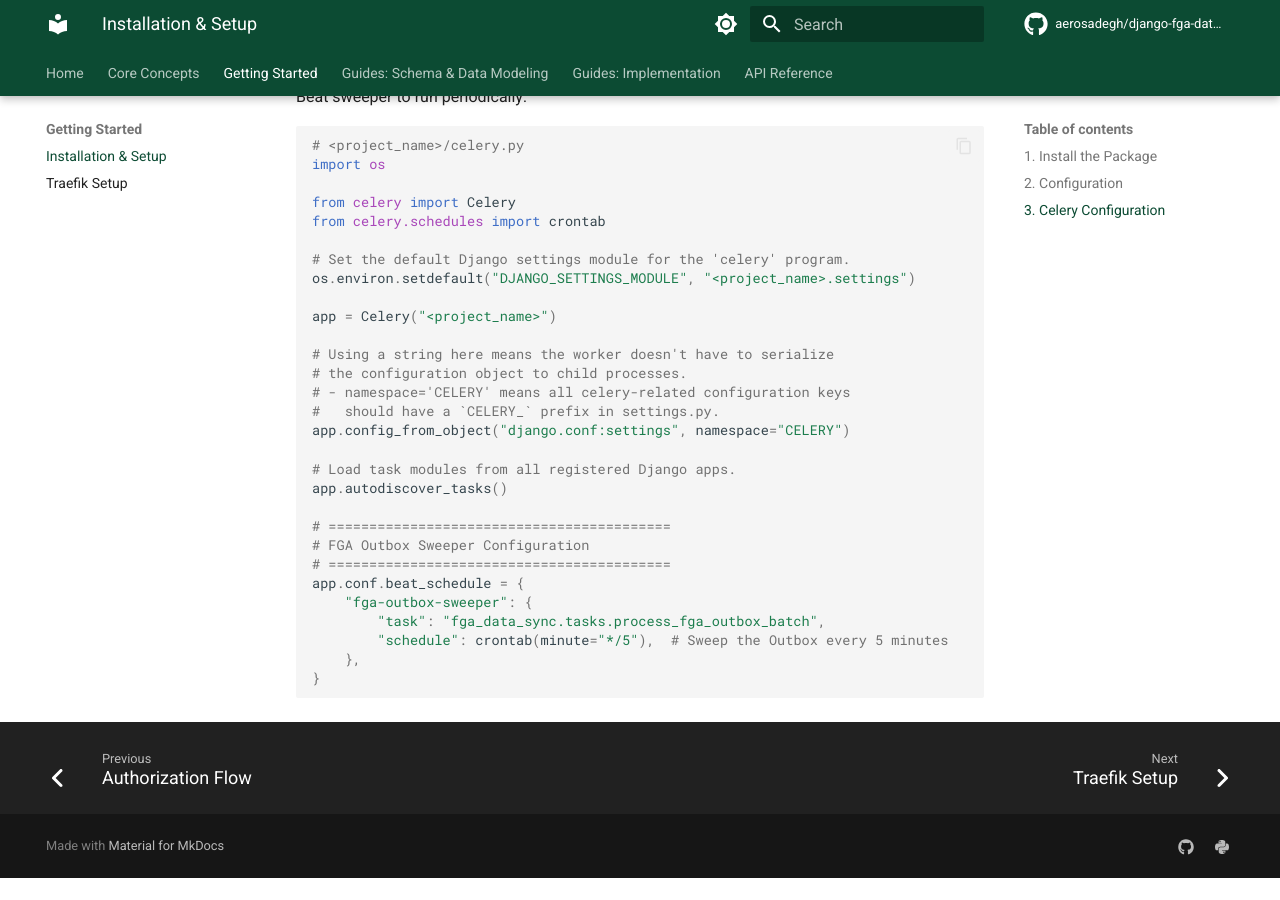
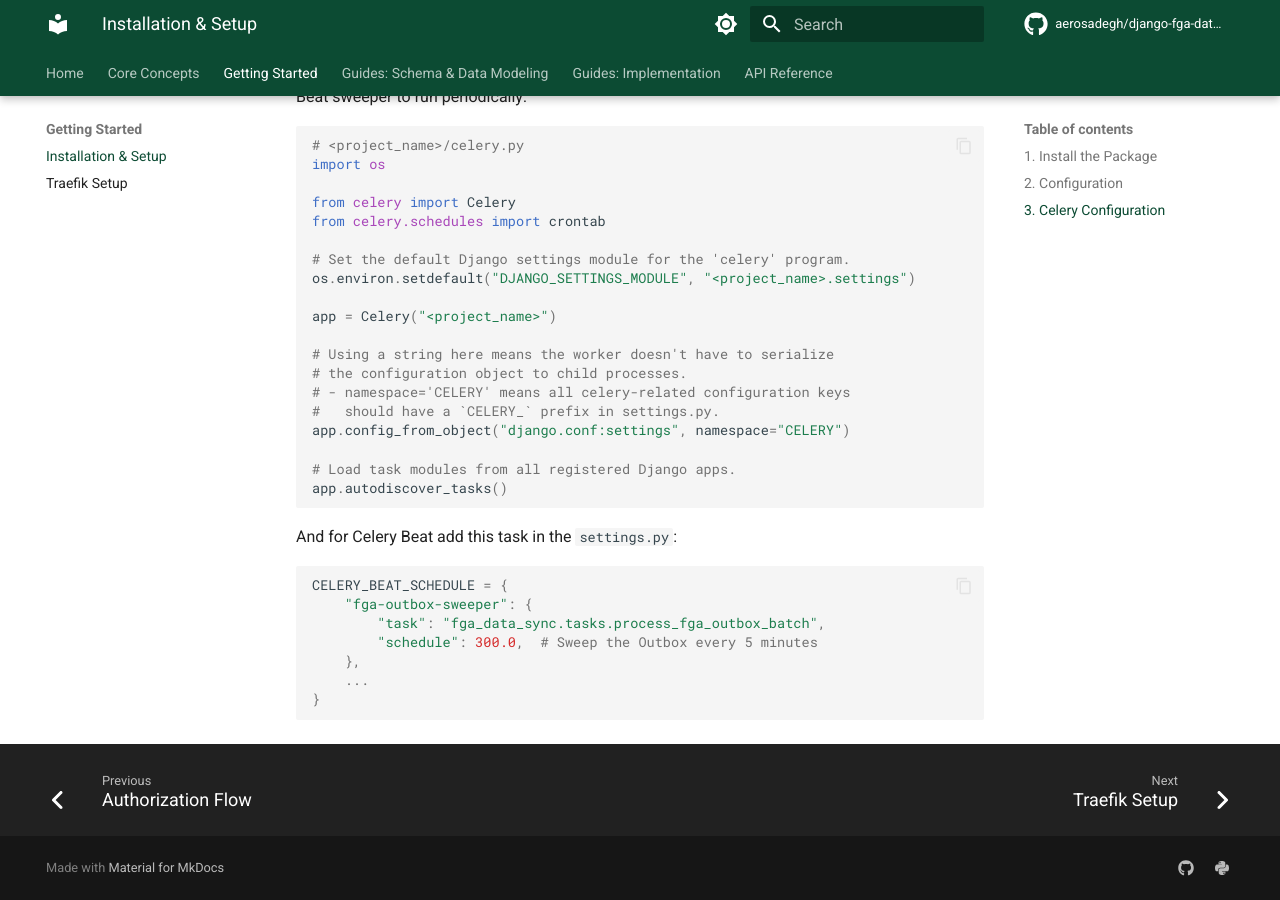
Before and after one commit to aerosadegh/django-fga-data-sync, an MkDocs documentation site: the page built from docs/getting-started/installation.md, in a window 1280 px wide and 900 px high, scrolled down 1446 px. Built offline with MkDocs 1.6.1 and Material for MkDocs 9.7.7, drawn with Linux system fonts in a browser that asks for light colours; a script that is not in the unit is left out; comment, search, counter and statistics services are not loaded; the version menu is left out; before the commit the page ends 2324 px from its top, so only the background shows below that.

Commit message:
docs: improve for `CELERY_BEAT_SCHEDULE`

````diff
--- a/docs/getting-started/installation.md
+++ b/docs/getting-started/installation.md
@@ -84,15 +84,15 @@ app.config_from_object("django.conf:settings", namespace="CELERY")
 
 # Load task modules from all registered Django apps.
 app.autodiscover_tasks()
+```
 
-# ==========================================
-# FGA Outbox Sweeper Configuration
-# ==========================================
-app.conf.beat_schedule = {
+And for Celery Beat add this task in the `settings.py`:
+```python
+CELERY_BEAT_SCHEDULE = {
     "fga-outbox-sweeper": {
         "task": "fga_data_sync.tasks.process_fga_outbox_batch",
-        "schedule": crontab(minute="*/5"),  # Sweep the Outbox every 5 minutes
+        "schedule": 300.0,  # Sweep the Outbox every 5 minutes
     },
+    ...
 }
-
 ```
````
